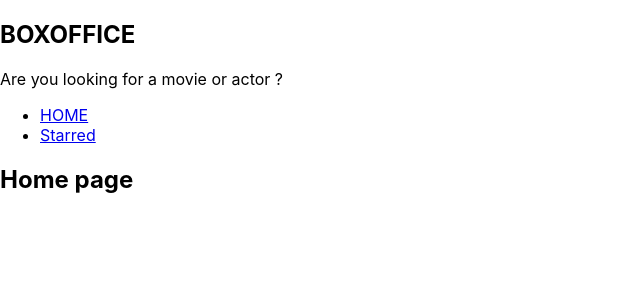
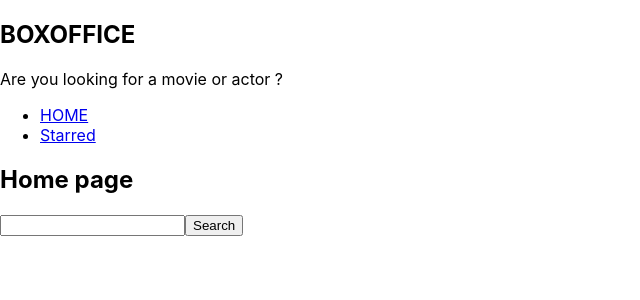
Before and after one commit to PadalaMahideep/box_office, a React (Create React App) app: page / in a window 1280 px wide. Shown: the top 300 px of the page, without its empty margins (0-640 px from the left). Built offline with nearby package versions, Linux system fonts and the light colour scheme.

Commit message:
added search box for searching shows and movies

```diff
--- a/src/pages/Home.jsx
+++ b/src/pages/Home.jsx
@@ -1,7 +1,28 @@
+/* eslint-disable no-unused-vars */
+import { useState } from 'react';
+
 const Home = () => {
+  const [searchstr, setsearchstr] = useState('');
+
+  const onsearchstrchange = ev => {
+    setsearchstr(ev.target.value);
+  };
+
+  const onsearch = async ev => {
+    ev.preventDefault();
+    const response = await fetch(
+      `https://api.tvmaze.com/search/shows?q=${searchstr}`
+    );
+    const body = await response.json();
+  };
   return (
     <div>
-      <h2>Home page</h2>
+      <form onSubmit={onsearch}>
+        <h2>Home page</h2>
+        <div>{searchstr}</div>
+        <input type="text" value={searchstr} onChange={onsearchstrchange} />
+        <button type="submit">Search</button>
+      </form>
     </div>
   );
 };
```
